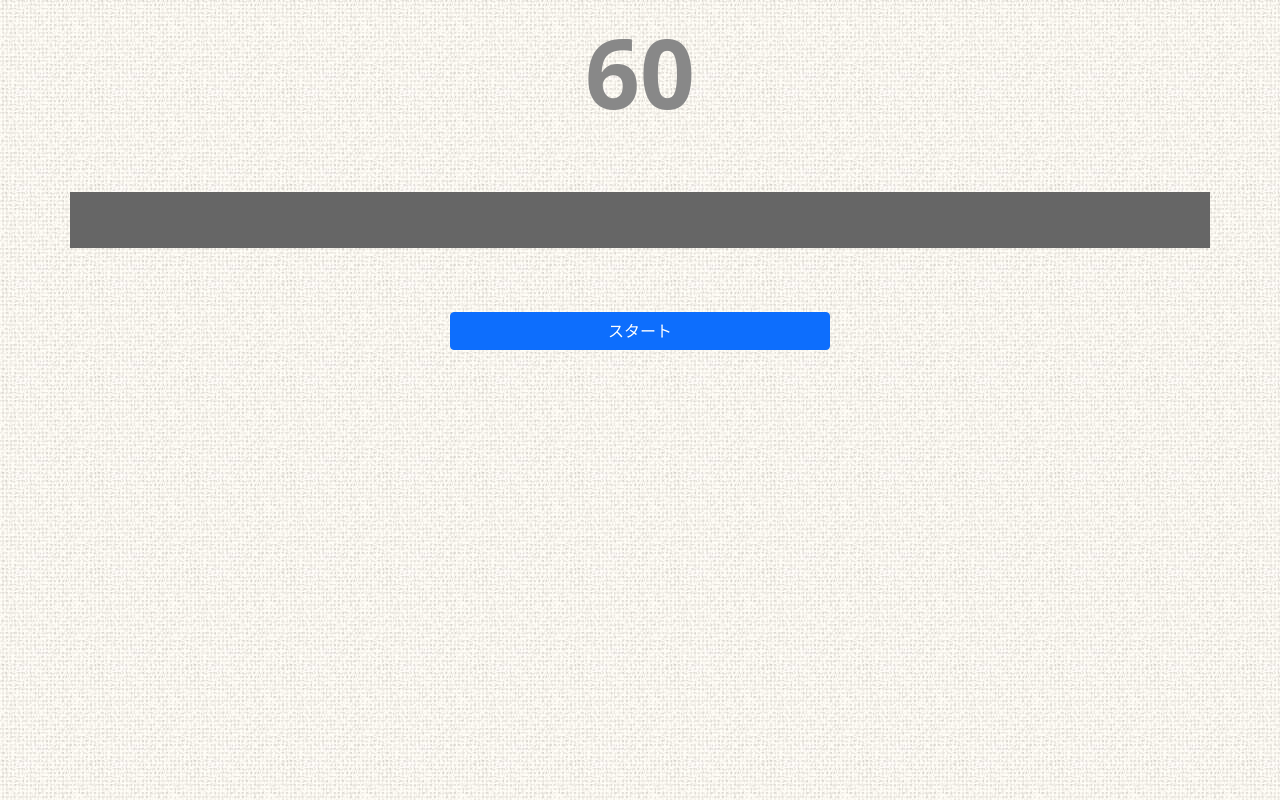
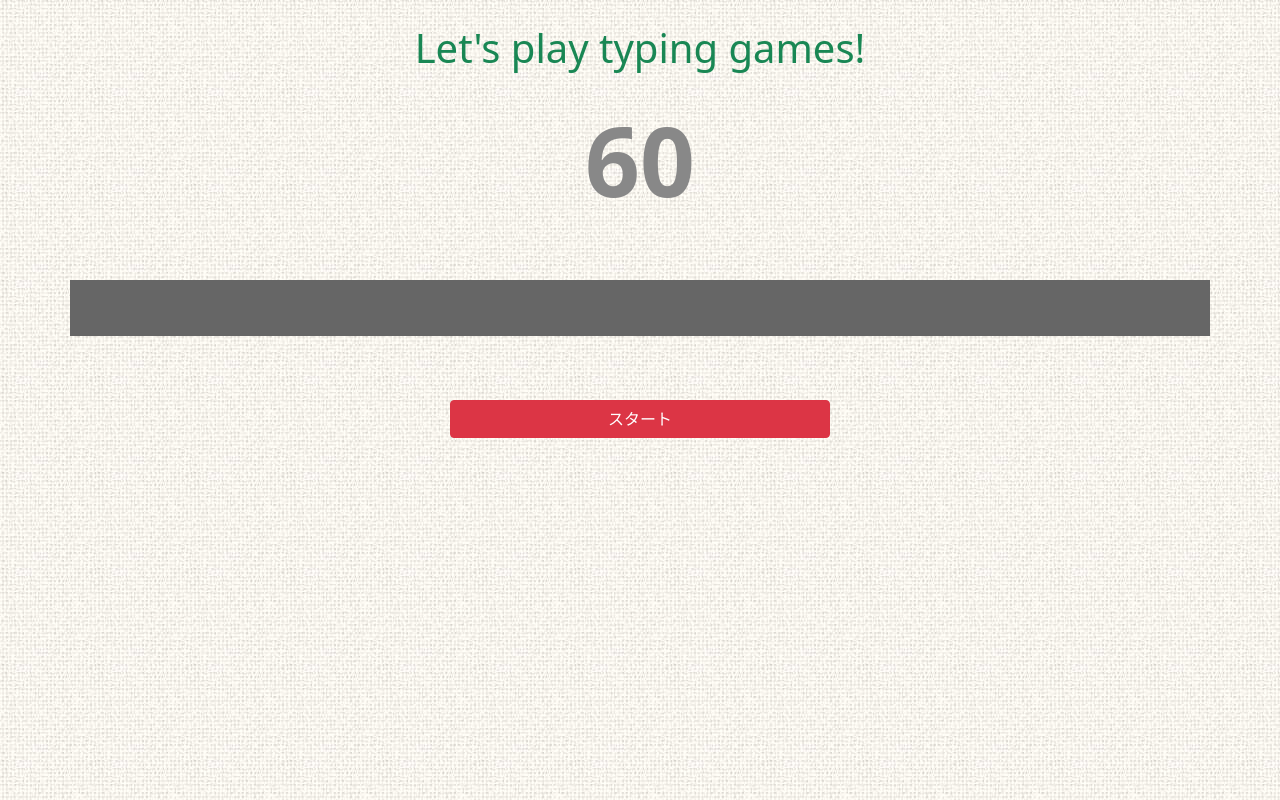
Before and after one commit to kazuma9976/Typing-Game, a plain HTML site: page index.html in a window 1280 px wide. Drawn offline with nearby package versions, Linux system fonts and the light colour scheme.

Commit message:
見出しを追加

```diff
--- a/index.html
+++ b/index.html
@@ -10,6 +10,9 @@
 </head>
 <body style="background-image:url(images/bg.jpg)">
     <div class="container">
+        <div id="headline" class="row mt-4 mb-2">
+            <h1 class="text-success">Let's play typing games!</h1>
+        </div>
         <div class="row mb-5">
             <!--制限時間-->
             <p id="count">60</p>
@@ -22,7 +25,7 @@
 
         <div class="row mt-3">
             <!--スタートボタン-->
-            <button id="start" class="offset-4 col-4 mt-5 btn btn-primary">スタート</button>
+            <button id="start" class="offset-4 col-4 mt-5 btn btn-danger">スタート</button>
         </div>
     </div>
     <script src="https://cdn.jsdelivr.net/npm/bootstrap@5.0.2/dist/js/bootstrap.bundle.min.js" integrity="sha384-MrcW6ZMFYlzcLA8Nl+NtUVF0sA7MsXsP1UyJoMp4YLEuNSfAP+JcXn/tWtIaxVXM" crossorigin="anonymous"></script>
--- a/js/script.js
+++ b/js/script.js
@@ -3,6 +3,7 @@
 {
     //必要なHTML要素の取得
     const wrap = document.getElementById('wrap');
+    const headline = document.getElementById('headline');
     const start = document.getElementById('start');
 
     //複数のテキストを格納する配列
@@ -141,7 +142,8 @@
         // ランダムなテキストを表示する関数
         createText();
 
-        // 「スタート」ボタンを非表示にする処理を追記
+        // 見出しと、「スタート」ボタンを非表示にする処理を追記
+        headline.style.display = 'none';
         start.style.display = 'none';
 
         // キーボードのイベント処理
```
